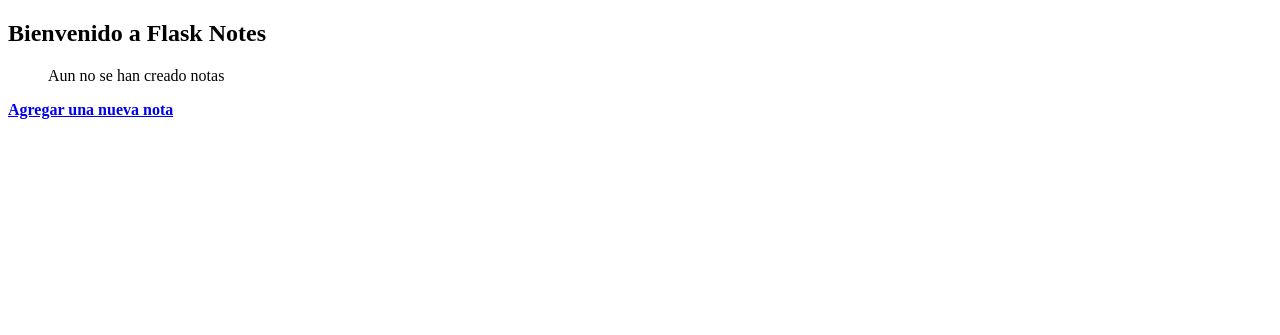
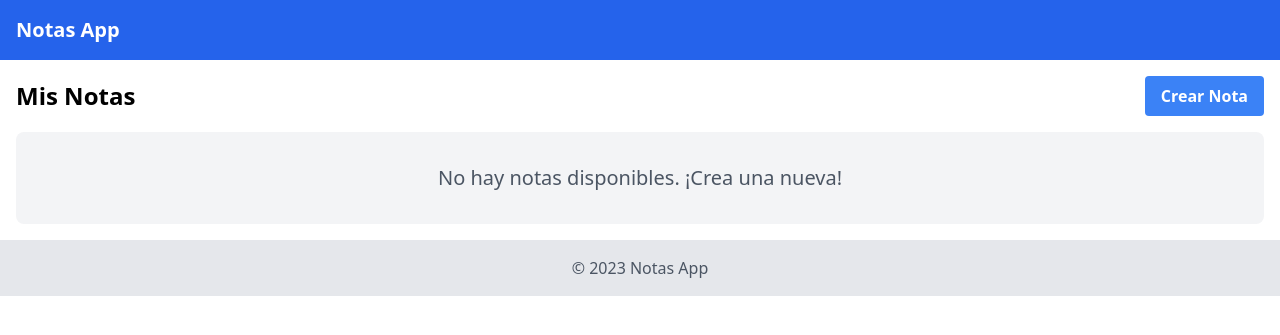
Before and after one commit to itsluismario/note-app-flask, a Flask app: page / in a window 1280 px wide. Shown: the top 335 px of the page. Run offline with Flask 3, Linux system fonts and the light colour scheme; some libraries are stand-ins or nearby versions.

Commit message:
✨ Style the html
- Give style to base and home html

```diff
--- a/models.py
+++ b/models.py
@@ -7,7 +7,7 @@
     id = db.Column(db.Integer, primary_key=True)
     title = db.Column(db.String(100), nullable=False)
     content = db.Column(db.String(200), nullable=False)
-    date =  db.Column(db.DateTime, default=datetime.utcnow)
+    created_at =  db.Column(db.DateTime, default=datetime.utcnow)
 
     # Common python method
     # It shows the value in the terminal
--- a/notes/routes.py
+++ b/notes/routes.py
@@ -11,7 +11,7 @@
 def home():
     notes = Note.query.all()
     ids = [note.id for note in notes]
-    dates = [note.date.strftime("%Y-%m-%d %H:%M:%S") for note in notes]
+    dates = [note.created_at.strftime("%Y-%m-%d %H:%M:%S") for note in notes]
     return render_template(
         "home.html",
         notes=notes,
--- /dev/null
+++ b/templates/base.html
@@ -0,0 +1,36 @@
+<!DOCTYPE html>
+<html>
+<head>
+    <title>{% block app_notas %}Notas App{% endblock %}</title>
+    <script src="https://cdn.tailwindcss.com"></script>
+    <link href="https://fonts.googleapis.com/css2?family=Roboto:wght@400;700&display=swap" rel="stylesheet">
+</head>
+<body class="font-roboto">
+    <nav class="bg-blue-600 text-white p-4">
+        <h1 class="text-xl font-bold">Notas App</h1>
+    </nav>
+
+    <!-- Sistema de mensajes con colores según categoría -->
+    {% with messages = get_flashed_messages(with_categories=true) %}
+        {% if messages %}
+            {% for category, message in messages %}
+                {% if category == 'success' %}
+                    <div class="bg-green-100 border-l-4 border-green-500 text-green-700 p-4 mb-4">{{ message }}</div>
+                {% elif category == 'error' %}
+                    <div class="bg-red-100 border-l-4 border-red-500 text-red-700 p-4 mb-4">{{ message }}</div>
+                {% elif category == 'warning' %}
+                    <div class="bg-yellow-100 border-l-4 border-yellow-500 text-yellow-700 p-4 mb-4">{{ message }}</div>
+                {% endif %}
+            {% endfor %}
+        {% endif %}
+    {% endwith %}
+
+    <main class="container mx-auto p-4">
+        {% block content %}{% endblock %}
+    </main>
+
+    <footer class="bg-gray-200 p-4 text-center text-gray-600">
+        &copy; 2023 Notas App
+    </footer>
+</body>
+</html>
--- a/templates/home.html
+++ b/templates/home.html
@@ -1,39 +1,36 @@
-<!DOCTYPE html>
-<html lang="en">
-<head>
-    <meta charset="UTF-8">
-    <meta name="viewport" content="width=device-width, initial-scale=1.0">
-    <title>Document</title>
-</head>
-<body>
-    <h2>Bienvenido a Flask Notes</h2>
-    {% with messages = get_flashed_messages(with_categories=True) %}
+{% extends "base.html" %}
 
-        {% if messages %}
-        <ul>
-            {% for category, message in messages %}
-                <li class="{{ category }}">
-                    {{ message }}
-                </li>
-            {% endfor %}
-        </ul>
-        {% endif %}
-    {% endwith %}
+{% block app_notas %}Listado de Notas{% endblock %}
 
-    <ul>
-        {% for note, date, id in zip(notes, dates, ids) %}
-        <li>
-            (Last modified {{ date }}) | {{ id }} {{ note.title }}:{{ note.content }}
-            <a href="{{ url_for('notes.edit_note', id=note.id)}}">edit</a>
-            <form action="{{ url_for('notes.delete_note', id=note.id)}}" method="post">
-                <button type="submit">Eliminar</button>
-            </form>
-        </li>
-        {% else %}
-        Aun no se han creado notas
+{% block content %}
+<div class="flex justify-between items-center mb-4">
+    <h2 class="text-2xl font-bold">Mis Notas</h2>
+    <a href="{{ url_for('notes.create_note') }}" class="bg-blue-500 hover:bg-blue-700 text-white font-bold py-2 px-4 rounded">
+        Crear Nota
+    </a>
+</div>
+
+{% if notes %}
+    <div class="grid grid-cols-1 md:grid-cols-2 lg:grid-cols-3 gap-4">
+        {% for note in notes %}
+            <div class="bg-white shadow-md rounded-lg p-4">
+                <h3 class="text-xl font-bold mb-2">{{ note.title }}</h3>
+                <p class="text-gray-700 mb-4">{{ note.content }}</p>
+                <p class="text-sm text-gray-500">Creada: {{ note.date }}</p>
+                <div class="flex justify-end mt-4">
+                    <a href="{{ url_for('notes.edit_note', id=note.id) }}" class="bg-yellow-500 hover:bg-yellow-700 text-white font-bold py-1 px-3 rounded mr-2">
+                        Editar
+                    </a>
+                    <a href="{{ url_for('notes.delete_note', id=note.id) }}" class="bg-red-500 hover:bg-red-700 text-white font-bold py-1 px-3 rounded">
+                        Eliminar
+                    </a>
+                </div>
+            </div>
         {% endfor %}
-    </ul>
-
-    <a href="{{ url_for('notes.create_note') }}"><b>Agregar una nueva nota</b></a>
-</body>
-</html>
+    </div>
+{% else %}
+    <div class="bg-gray-100 p-8 text-center rounded-lg">
+        <p class="text-xl text-gray-600">No hay notas disponibles. ¡Crea una nueva!</p>
+    </div>
+{% endif %}
+{% endblock %}
```
